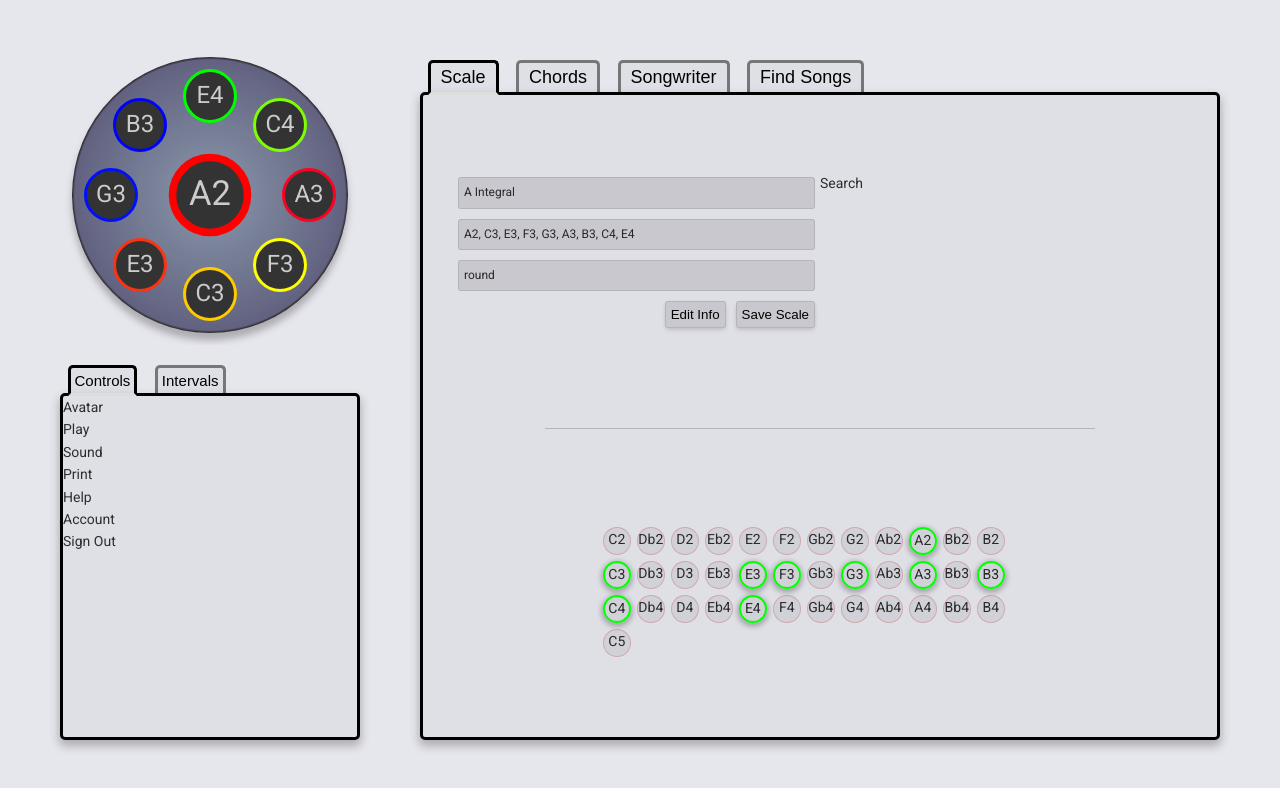
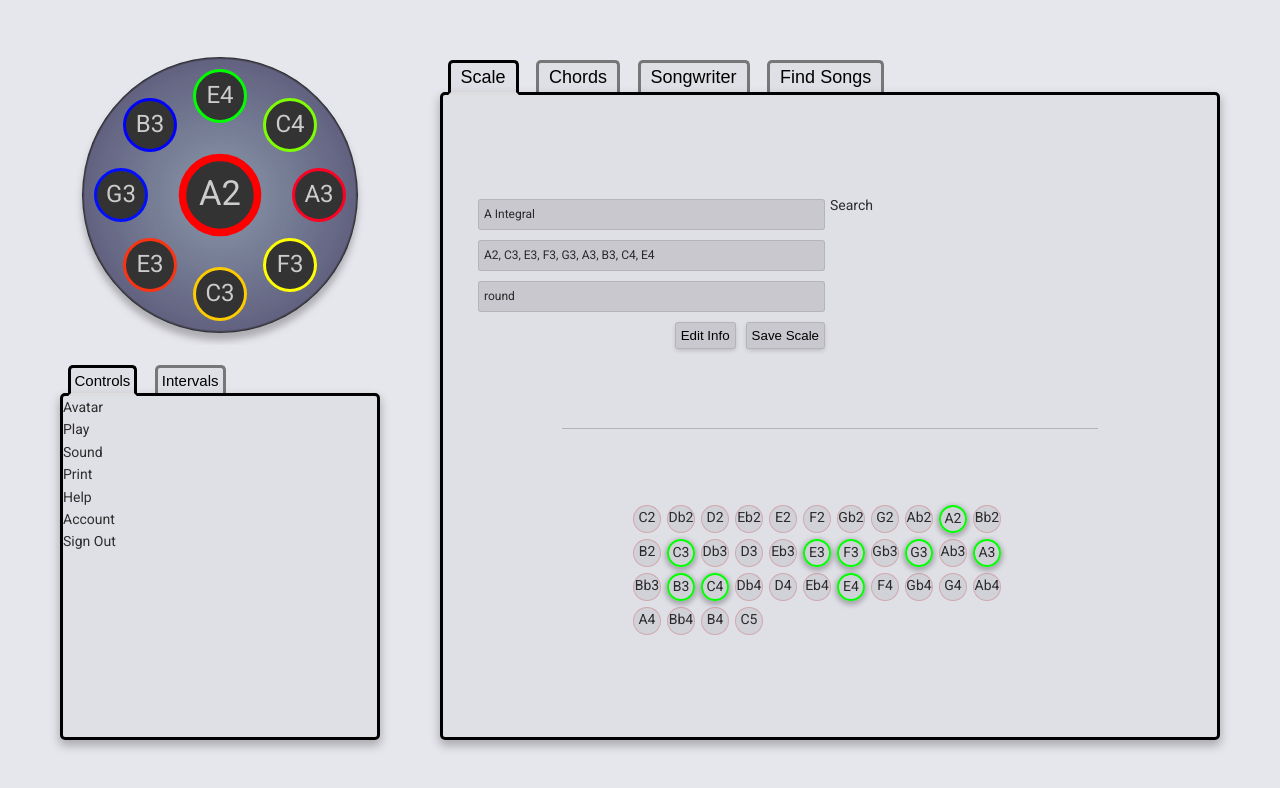
Before and after one commit to Moosees/ding-and-tones, a React (Create React App) app: page /scale in a window 1280 px wide. Shown: the top 788 px of the page. Built offline with nearby package versions, Linux system fonts and the light colour scheme.

Commit message:
Refactor app layout, add song components to songwriter route

```diff
--- a/src/App.js
+++ b/src/App.js
@@ -7,13 +7,15 @@ import {
   Switch,
 } from 'react-router-dom';
 import {
-  MainContainer,
-  MainContent,
-  SecondaryContent,
+  BorderContainer,
+  Column,
+  FlexContainer,
+  Section,
   Viewport,
 } from './app.styles';
 import Chords from './containers/chords/Chords';
 import Controls from './containers/controls/Controls';
+import ControlsNav from './containers/controls/ControlsNav';
 import Drum from './containers/drum/Drum';
 import FindSongs from './containers/findSongs/FindSongs';
 import Nav from './containers/nav/Nav';
@@ -32,13 +34,20 @@ const App = ({ saveScale }) => {
   return (
     <Router>
       <Viewport>
-        <SecondaryContent>
+        <Column>
           <Drum />
+          <Section>
+            <ControlsNav />
+            <BorderContainer>
               <Controls />
-        </SecondaryContent>
-        <MainContent>
+            </BorderContainer>
+          </Section>
+        </Column>
+        <Column>
+          <Section>
             <Nav />
-          <MainContainer>
+            <BorderContainer>
+              <FlexContainer>
                 <Switch>
                   <Route path="/scale">
                     <Scale />
@@ -56,8 +65,10 @@ const App = ({ saveScale }) => {
                     <Redirect to="/scale" />
                   </Route>
                 </Switch>
-          </MainContainer>
-        </MainContent>
+              </FlexContainer>
+            </BorderContainer>
+          </Section>
+        </Column>
       </Viewport>
     </Router>
   );
--- a/src/app.styles.js
+++ b/src/app.styles.js
@@ -2,33 +2,44 @@ import styled from 'styled-components';
 
 export const Viewport = styled.div`
   background-color: #e6e6ed;
-  display: flex;
+  column-gap: 6rem;
+  display: grid;
+  grid-template-columns: 25vw 1fr;
   height: 100vh;
   padding: 6rem;
   width: 100vw;
 `;
 
-export const SecondaryContent = styled.div`
+export const Column = styled.div`
   align-items: center;
   display: flex;
   height: 100%;
   flex-direction: column;
 `;
 
-export const MainContent = styled.div`
-  align-items: stretch;
+export const Section = styled.div`
   display: flex;
-  height: 100%;
   flex: 1 0;
   flex-direction: column;
-  margin-left: 6rem;
+  width: 100%;
 `;
 
-export const MainContainer = styled.div`
+export const BorderContainer = styled.div`
+  background-color: rgba(0, 0, 0, 0.03);
   border: 3px solid #000;
-  background-color: rgba(0, 0, 0, 0.03);
   border-radius: 5px;
   box-shadow: 0px 5px 10px 1px rgba(0, 0, 0, 0.25);
-  flex: 1 0;
+  flex: 1 0 10vh;
+  overflow: auto;
   z-index: 5;
 `;
+
+export const FlexContainer = styled.div`
+  align-items: center;
+  display: flex;
+  flex-direction: column;
+  height: 100%;
+  justify-content: space-evenly;
+  padding: 3rem;
+  overflow: auto;
+`;
--- a/src/components/dividerLine/DividerLine.jsx
+++ b/src/components/dividerLine/DividerLine.jsx
@@ -4,6 +4,7 @@ import styled from 'styled-components';
 const Line = styled.div`
   border-bottom: 1px solid rgba(0, 0, 0, 0.2);
   height: 1px;
+  margin: 0.5rem;
   width: 75%;
 `;
 
--- a/src/components/scaleEdit/scaleEdit.styles.js
+++ b/src/components/scaleEdit/scaleEdit.styles.js
@@ -4,7 +4,7 @@ export const NoteContainer = styled.div`
   cursor: pointer;
   display: flex;
   flex-wrap: wrap;
-  max-width: 60%;
+  max-width: 40rem;
 `;
 
 export const Note = styled.span`
--- a/src/containers/chords/Chords.jsx
+++ b/src/containers/chords/Chords.jsx
@@ -1,26 +1,15 @@
 import React from 'react';
-import styled from 'styled-components';
 import ChordControls from '../../components/chordControls/ChordControls';
 import ChordList from '../../components/chordList/ChordList';
 import DividerLine from '../../components/dividerLine/DividerLine';
 
-const ChordsContainer = styled.div`
-  align-items: center;
-  display: flex;
-  flex: 1 0;
-  flex-direction: column;
-  height: 100%;
-  padding: 3rem;
-  overflow: auto;
-`;
-
 const Chords = () => {
   return (
-    <ChordsContainer>
+    <>
       <ChordControls />
       <DividerLine />
       <ChordList />
-    </ChordsContainer>
+    </>
   );
 };
 
--- a/src/containers/controls/Controls.jsx
+++ b/src/containers/controls/Controls.jsx
@@ -1,39 +1,14 @@
 import React from 'react';
 import { connect } from 'react-redux';
-import Button from '../../components/button/Button';
-import { setShowIntervals } from '../../redux/drum/drum.actions';
 import Intervals from '../intervals/Intervals';
 import User from '../user/User';
-import {
-  ButtonsContainer,
-  ControlsContainer,
-  InfoContainer,
-} from './controls.styles';
 
-const Controls = ({ showIntervals, setShowIntervals }) => {
-  return (
-    <ControlsContainer>
-      <ButtonsContainer>
-        <Button
-          isSmall
-          isActive={!showIntervals}
-          label="Controls"
-          onClick={() => setShowIntervals(false)}
-        />
-        <Button
-          isSmall
-          isActive={showIntervals}
-          label="Intervals"
-          onClick={() => setShowIntervals(true)}
-        />
-      </ButtonsContainer>
-      <InfoContainer>{showIntervals ? <Intervals /> : <User />}</InfoContainer>
-    </ControlsContainer>
-  );
+const Controls = ({ showIntervals }) => {
+  return <>{showIntervals ? <Intervals /> : <User />}</>;
 };
 
 const mapStateToProps = ({ drum }) => ({
   showIntervals: drum.showIntervals,
 });
 
-export default connect(mapStateToProps, { setShowIntervals })(Controls);
+export default connect(mapStateToProps)(Controls);
--- /dev/null
+++ b/src/containers/controls/ControlsNav.jsx
@@ -0,0 +1,34 @@
+import React from 'react';
+import { connect } from 'react-redux';
+import Button from '../../components/button/Button';
+import { setShowIntervals } from '../../redux/drum/drum.actions';
+import styled from 'styled-components';
+
+export const ButtonsContainer = styled.div`
+  display: flex;
+`;
+
+const ControlsNav = ({ showIntervals, setShowIntervals }) => {
+  return (
+    <ButtonsContainer>
+      <Button
+        isSmall
+        isActive={!showIntervals}
+        label="Controls"
+        onClick={() => setShowIntervals(false)}
+      />
+      <Button
+        isSmall
+        isActive={showIntervals}
+        label="Intervals"
+        onClick={() => setShowIntervals(true)}
+      />
+    </ButtonsContainer>
+  );
+};
+
+const mapStateToProps = ({ drum }) => ({
+  showIntervals: drum.showIntervals,
+});
+
+export default connect(mapStateToProps, { setShowIntervals })(ControlsNav);
--- a/src/containers/controls/controls.styles.js
+++ /dev/null
@@ -1,23 +0,0 @@
-import styled from 'styled-components';
-
-export const ControlsContainer = styled.div`
-  align-items: stretch;
-  display: flex;
-  flex: 1 0;
-  flex-direction: column;
-  width: 100%;
-`;
-
-export const InfoContainer = styled.div`
-  background-color: rgba(0, 0, 0, 0.03);
-  border: 3px solid #000;
-  border-radius: 5px;
-  box-shadow: 0px 5px 10px 1px rgba(0, 0, 0, 0.25);
-  flex: 1 0 10vh;
-  overflow: scroll;
-  z-index: 5;
-`;
-
-export const ButtonsContainer = styled.div`
-  display: flex;
-`;
--- a/src/containers/scale/Scale.jsx
+++ b/src/containers/scale/Scale.jsx
@@ -5,31 +5,23 @@ import ScaleEdit from '../../components/scaleEdit/ScaleEdit';
 import ScaleInfo from '../../components/scaleInfo/ScaleInfo';
 import ScaleSearch from '../../components/scaleSearch/ScaleSearch';
 
-const ScaleContainer = styled.div`
-  align-items: center;
-  display: flex;
-  flex-direction: column;
-  justify-content: space-around;
-  height: 100%;
-  padding: 3rem;
-`;
-
 const TopSection = styled.div`
   display: flex;
   justify-content: space-around;
+  max-width: 80rem;
   width: 100%;
 `;
 
 const Scale = () => {
   return (
-    <ScaleContainer>
+    <>
       <TopSection>
         <ScaleInfo />
         <ScaleSearch />
       </TopSection>
       <DividerLine />
       <ScaleEdit />
-    </ScaleContainer>
+    </>
   );
 };
 
--- a/src/containers/songwriter/Songwriter.jsx
+++ b/src/containers/songwriter/Songwriter.jsx
@@ -1,8 +1,14 @@
 import React from 'react';
+import Song from '../../components/song/Song';
+import SongInfo from '../../components/songInfo/SongInfo';
 
 const Songwriter = () => {
-  // SongInfo and Song components
-  return <div>Songwriter</div>;
+  return (
+    <>
+      <SongInfo />
+      <Song />
+    </>
+  );
 };
 
 export default Songwriter;
```
Lines whose indentation alone changed are shown as unchanged.
